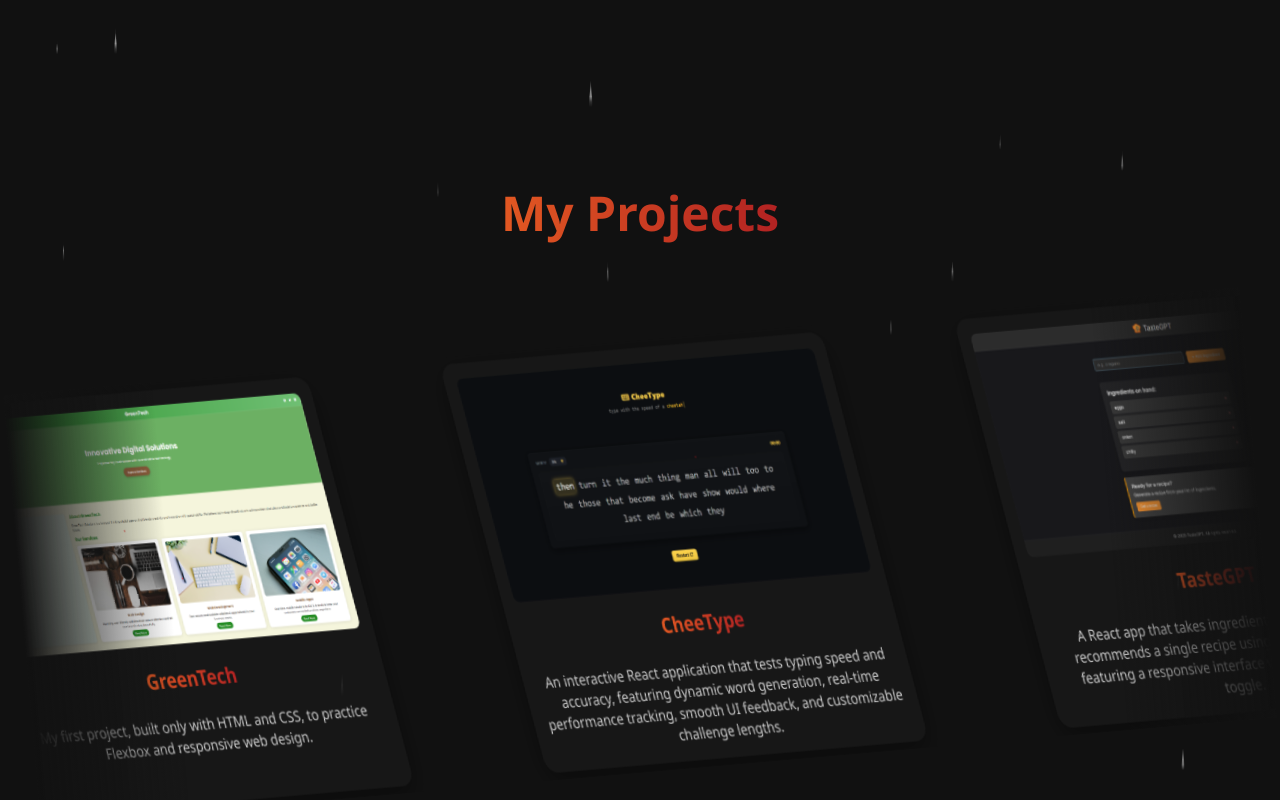
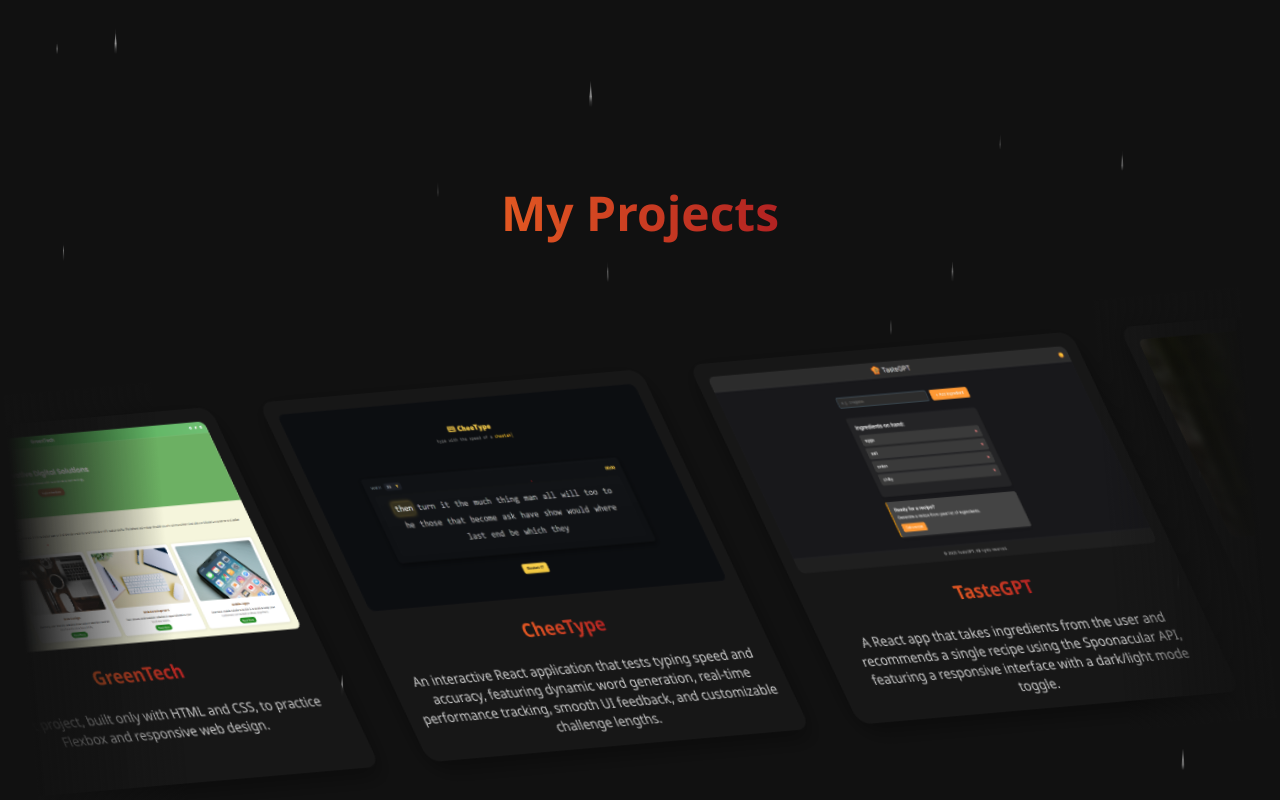
Before and after one commit to Pranjal-Sahu21/portfolio-website, a React (Vite) app: page / in a window 1280 px wide. Shown: the part 2340-3140 px from the top of the page. Built offline with nearby package versions, Linux system fonts and the light colour scheme.

Commit message:
Changed the angle of the projects marquee

```diff
--- a/src/Projects.jsx
+++ b/src/Projects.jsx
@@ -49,8 +49,8 @@
 
       <motion.div
         className="marquee-wrapper"
-        initial={window.innerWidth > 768 ? { rotate: 2 } : undefined}
-        whileInView={window.innerWidth > 768 ? { rotate: -5 } : undefined}
+        initial={window.innerWidth > 768 ? { rotate: 0 } : undefined}
+        whileInView={window.innerWidth > 768 ? { rotate: -5} : undefined}
         viewport={{ once: true, amount: 0.3 }}
         transition={
           window.innerWidth > 768
--- a/src/style.css
+++ b/src/style.css
@@ -1450,9 +1450,10 @@
   padding: 1rem;
   text-align: center;
   color: white;
-  transform: rotateY(40deg) rotateX(15deg);
+  transform: rotateY(40deg) rotateX(30deg);
   box-shadow: 0 10px 30px rgba(0, 0, 0, 0.4);
   transition: transform 0.3s ease;
+  margin-left: -84px;
 }
 
 @media (max-width: 768px) {
```
